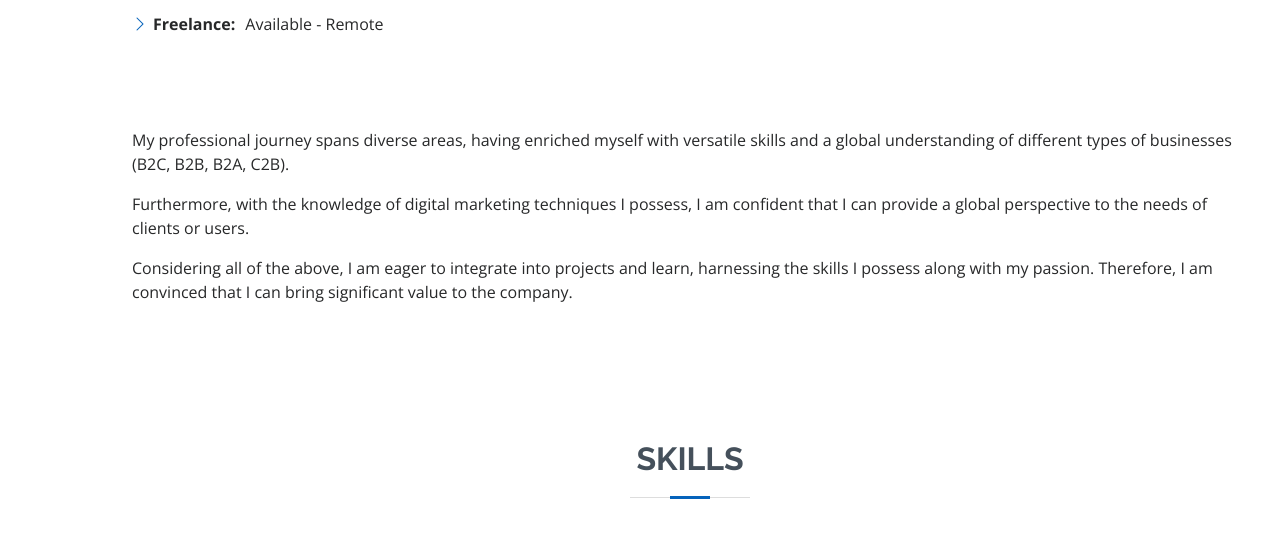
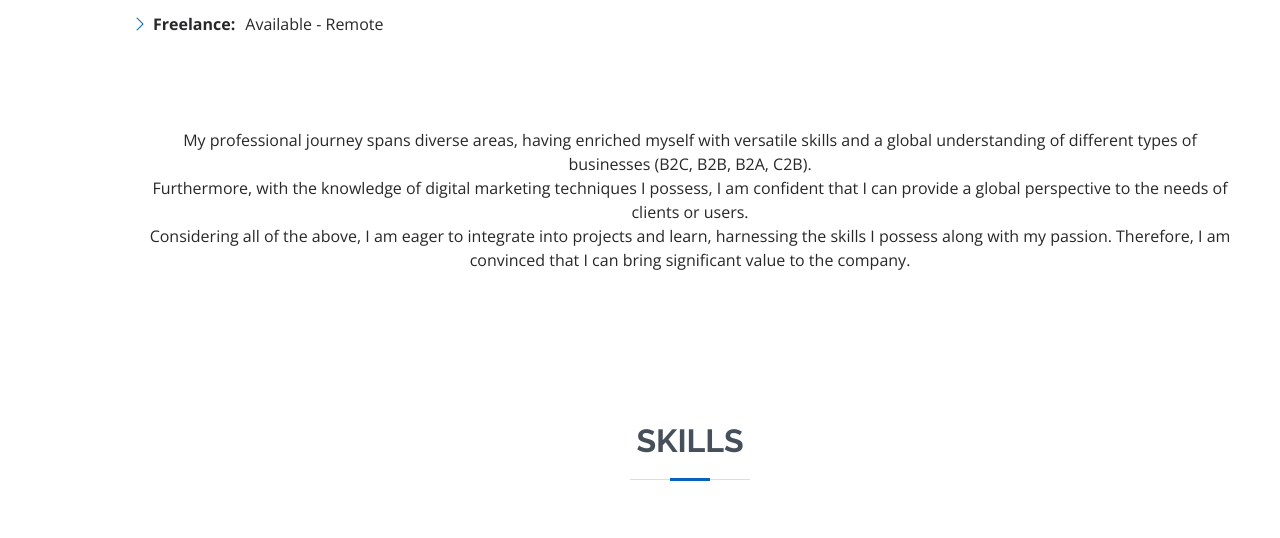
Before and after one commit to FRomeroDev/FRomeroDev.github.io, a plain HTML site: page index.html in a window 1280 px wide. Shown: the part 1160-1698 px from the top of the page. Drawn offline with nearby package versions, Linux system fonts and the light colour scheme.

Commit message:
center div

```diff
--- a/index.html
+++ b/index.html
@@ -78,7 +78,6 @@
     <!-- ======= About Section ======= -->
     <section id="about" class="about">
       <div class="container" data-aos="fade-up">
-
         <div class="section-title">
           <h2>About</h2>
           <p>Proactive and responsible person, combining creativity with a methodical and detail-oriented approach.
@@ -111,13 +110,17 @@
             <br>
             <br>
             <br>
-            <p>My professional journey spans diverse areas, having enriched myself with versatile skills and a global
+            <div class="container" data-aos="fade-up">
+              <div class="section-title">
+                <p>My professional journey spans diverse areas, having enriched myself with versatile skills and a
+                  global
                   understanding of different types of businesses (B2C, B2B, B2A, C2B).</p>
                 </p>
                 <p>
                   Furthermore, with the knowledge of digital marketing techniques I possess, I am confident that I can
                   provide a global perspective to the needs of clients or users.</p>
-            <p>Considering all of the above, I am eager to integrate into projects and learn, harnessing the skills I
+                <p>Considering all of the above, I am eager to integrate into projects and learn, harnessing the skills
+                  I
                   possess along with my passion. Therefore, I am convinced that I can bring significant value to the
                   company.</p>
                 </p>
```
Lines whose indentation alone changed are shown as unchanged.
